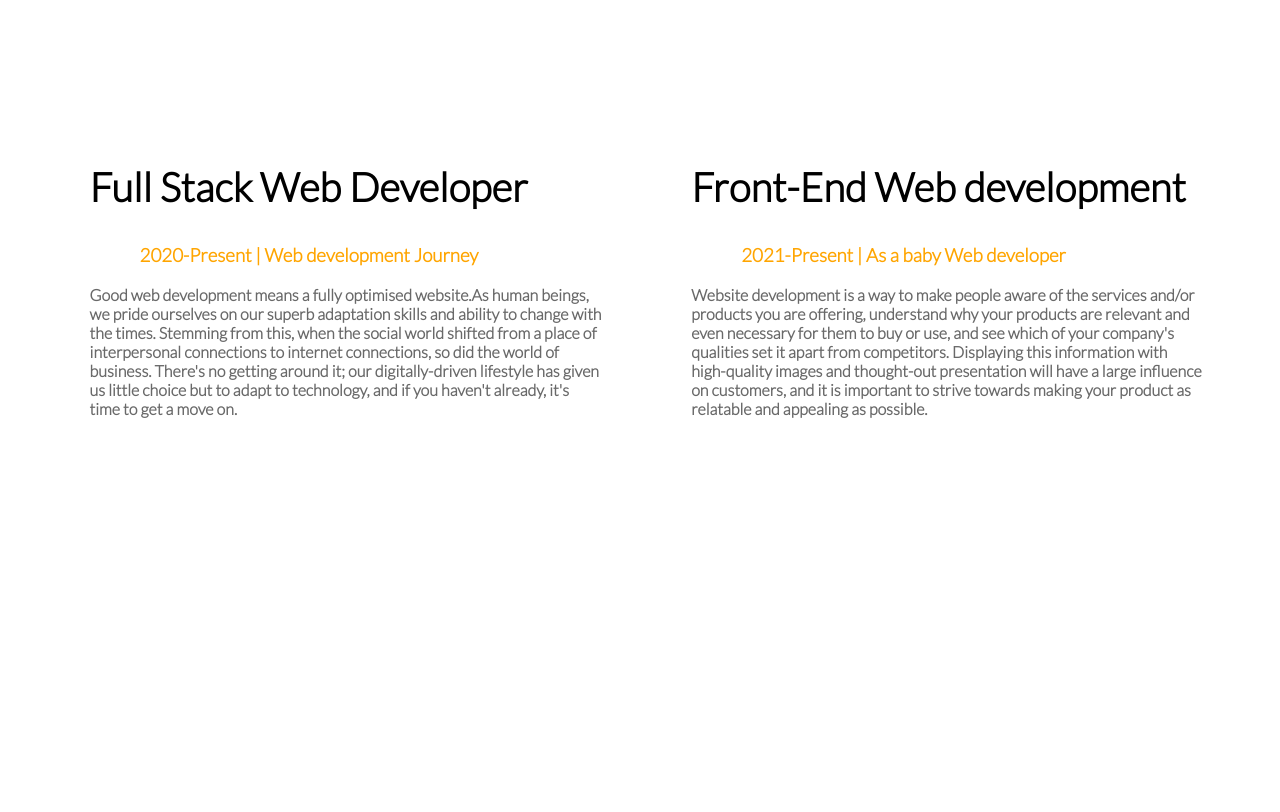
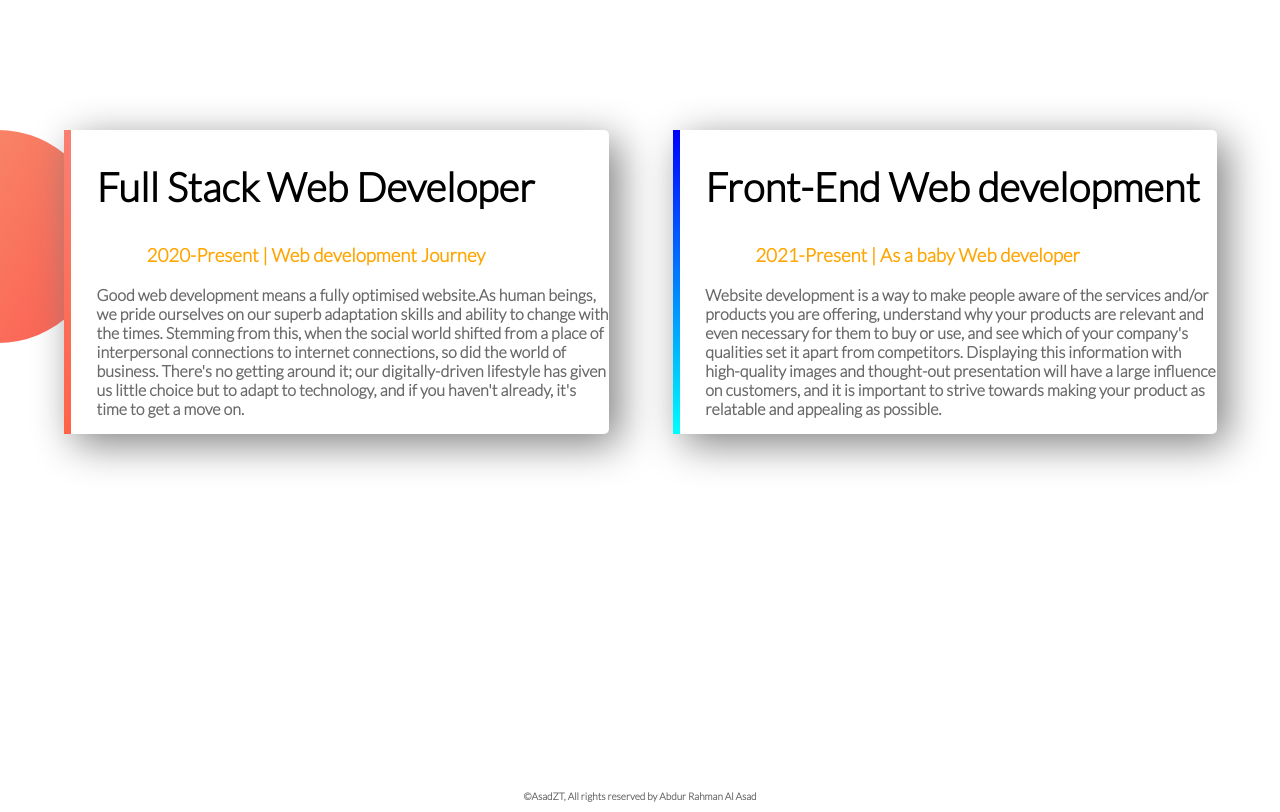
Before and after one commit to abdurasad/Web-portfolio, a plain HTML site: page index.html in a window 1280 px wide. Shown: the part 1820-2632 px from the top of the page. Before the commit the page ends 2600 px from the top, so only its background shows below. Drawn offline with Linux system fonts and the light colour scheme.

Commit message:
add website

```diff
--- a/index.html
+++ b/index.html
@@ -57,14 +57,14 @@
 
     </section>
  <section class="exprience-area">
-     <div class="half">
+     <div id="full-stack" class="half single-exprience">
        <h2>Full Stack Web Developer</h2>
        <h3 class="name-h">2020-Present | Web development Journey </h3>
        <p>Good web development means a fully optimised website.As human beings, we pride ourselves on our superb adaptation skills and ability to change with the times. Stemming from this, when the social world shifted from a place of interpersonal connections to internet connections, so did the world of business. There's no getting around it; our digitally-driven lifestyle has given us little choice but to adapt to technology, and if you haven't already, it's time to get a move on. </p>
 
     </div>
 
-     <div class="half">
+     <div id="developer" class="half single-exprience">
         <h2>Front-End Web development</h2>
         <h3 class="name-h">2021-Present | As a baby Web developer</h3>
         <p>Website development is a way to make people aware of the services and/or products you are offering, understand why your products are relevant and even necessary for them to buy or use, and see which of your company's qualities set it apart from competitors. Displaying this information with high-quality images and thought-out presentation will have a large influence on customers, and it is important to strive towards making your product as relatable and appealing as possible.</p>
@@ -72,6 +72,8 @@
 
 
  </section>
-
+<footer>
+    <p>©AsadZT, All rights reserved by Abdur Rahman Al Asad</p>
+</footer>
 </body>
 </html>
--- a/style.css
+++ b/style.css
@@ -68,3 +68,31 @@ section{
     background-image: url(images/dream-bg.png);
 
 }
+.single-exprience{
+    box-shadow: 10px 10px 40px grey;
+    border-radius: 5px;
+    background-color: white;
+}
+.exprience-area{
+
+    background-image: url(images/exp-bg.png);
+    background-repeat: no-repeat;
+
+}
+#full-stack{
+
+    border-left: 7px solid;
+    border-image: linear-gradient(180deg,salmon,tomato);
+    border-image-slice: 1;
+}
+
+#developer{
+    border-left: 7px solid;
+    border-image: linear-gradient(180deg,blue,cyan);
+    border-image-slice: 1;
+}
+
+footer p{
+    text-align: center;
+    font-size: 10px;
+}
```
